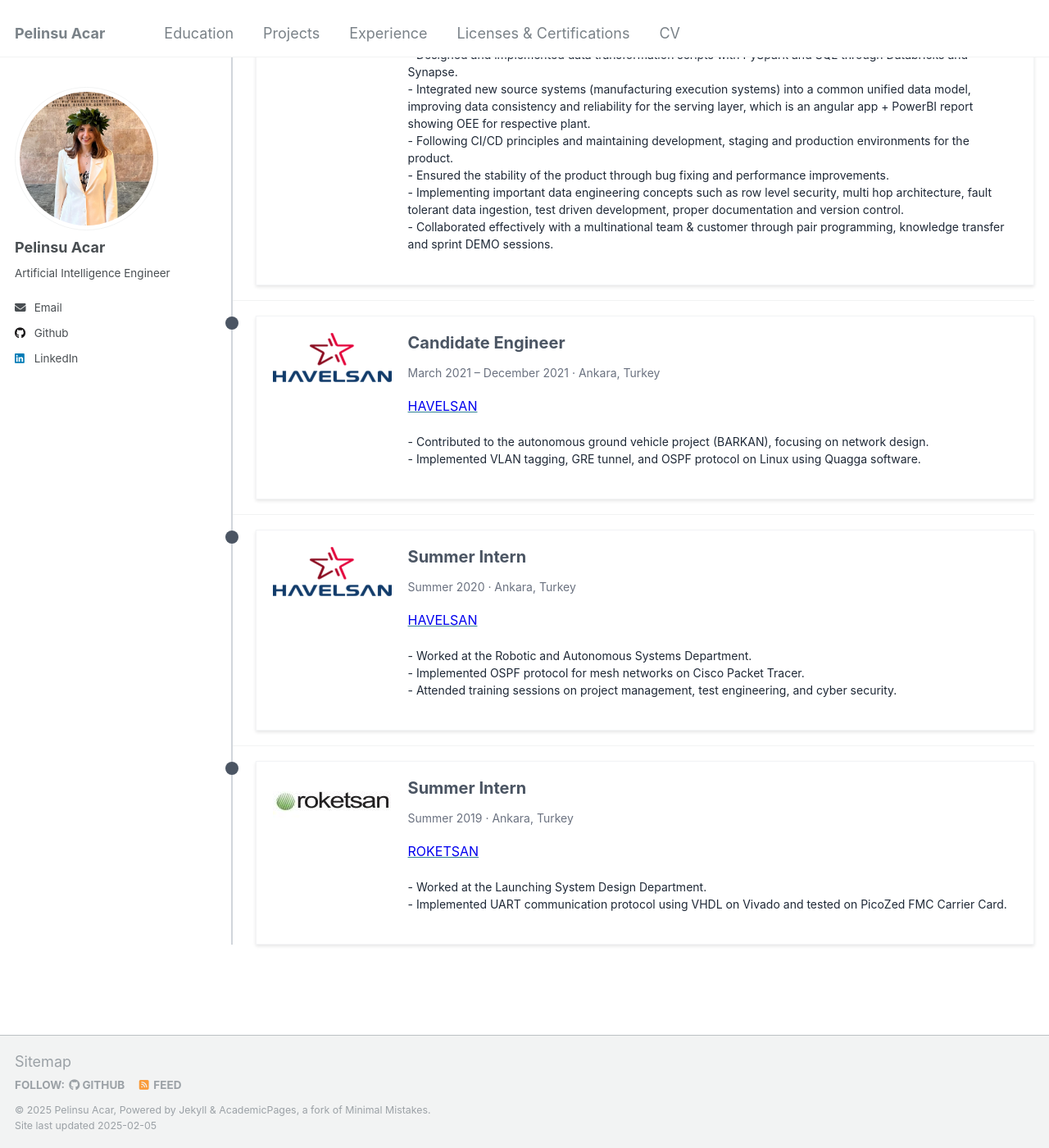
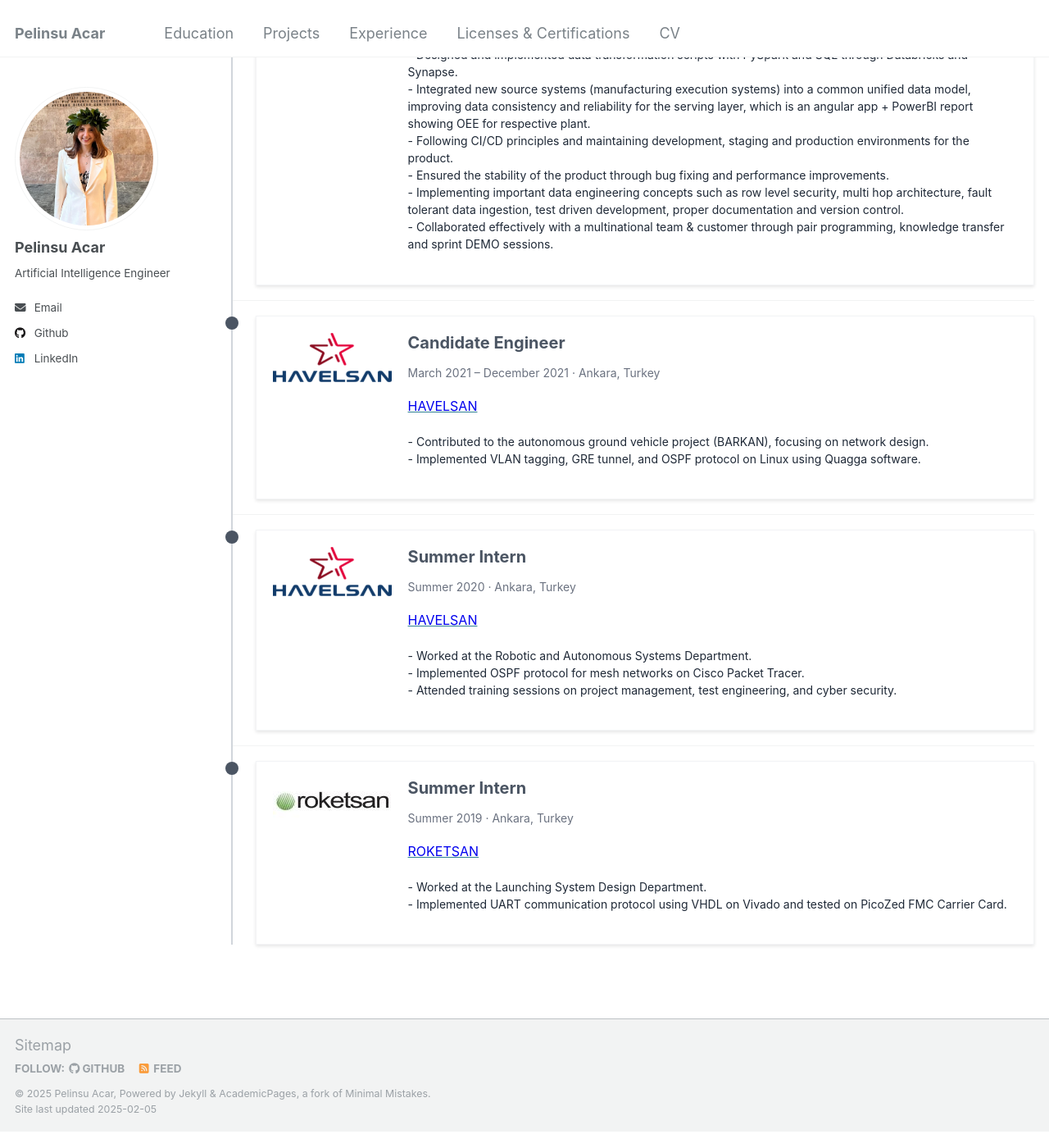
Before and after one commit to pelinsuacar/pelinsuacar.github.io, a Jekyll site: the page built from _pages/experience.md, in a window 1280 px wide and 1400 px high, scrolled down 814 px. Shown: the whole window at 82% size. Built offline with Jekyll 4.4.1, drawn with Linux system fonts in a browser that asks for light colours.

Commit message:
Update timeline.html

```diff
--- a/_layouts/timeline.html
+++ b/_layouts/timeline.html
@@ -46,8 +46,6 @@ layout: default
   .timeline {
     position: relative;
     list-style: none;
-    margin: 20px 0;
-    padding: 0;
   }
 
   /* Vertical line on the left of the timeline */
```
